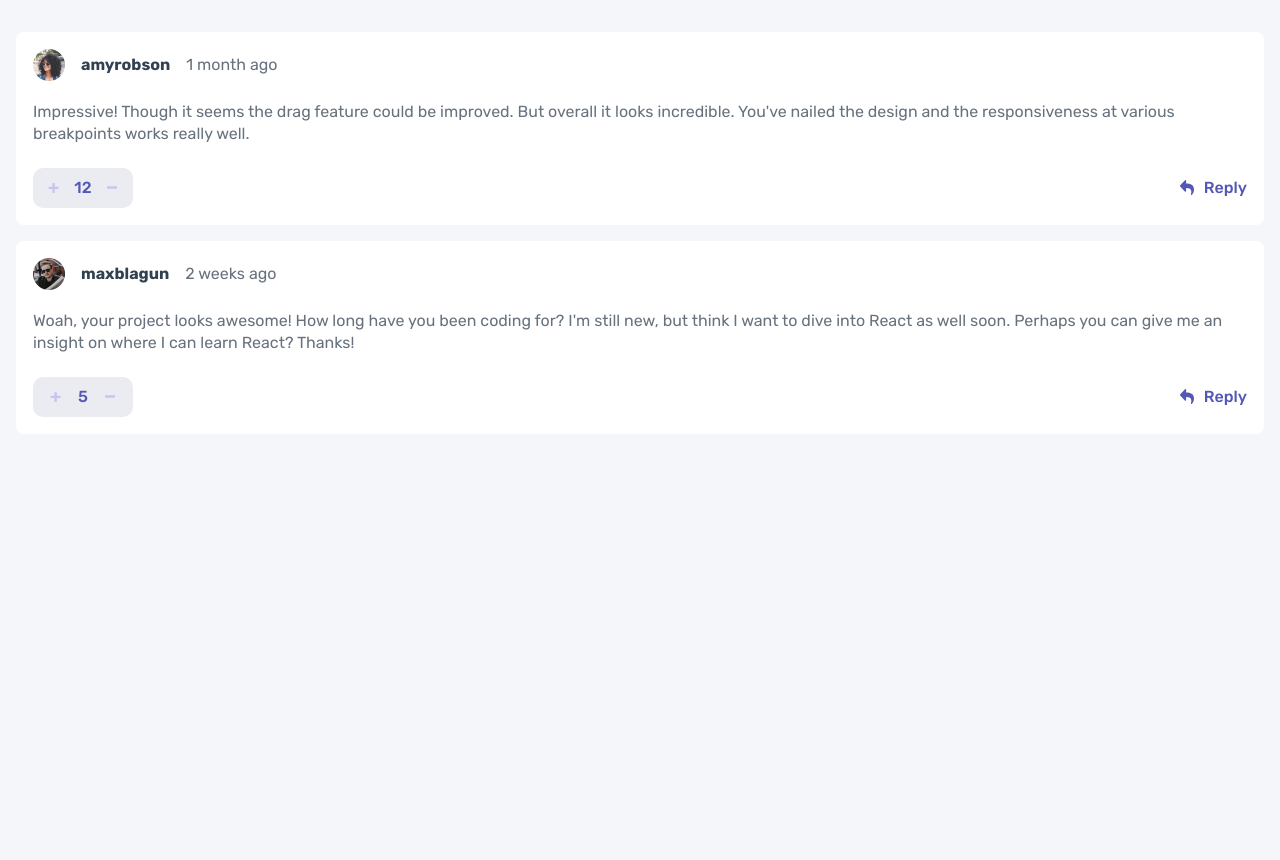
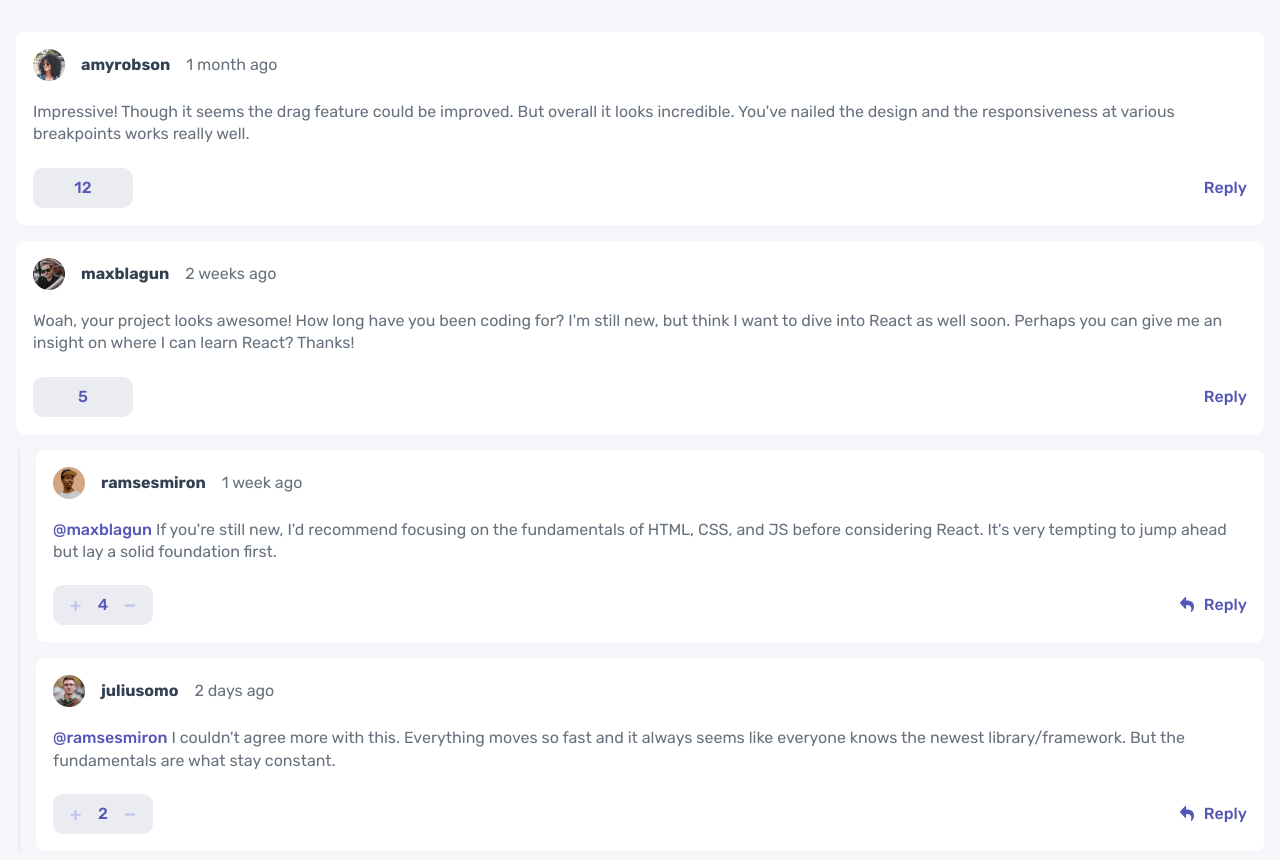
Before and after one commit to Rubendvb/interactive-comments-section-main, a React (Vite) app: page / in a window 1280 px wide. Shown: the top 860 px of the page. Before the commit the page ends 800 px from the top, so only its background shows below. Built offline with nearby package versions, Linux system fonts and the light colour scheme.

Commit message:
criando componente card

```diff
--- a/src/assets/sass/App.scss
+++ b/src/assets/sass/App.scss
@@ -40,6 +40,11 @@
       font-weight: 300;
       color: v.$Grayish-Blue;
       line-height: 1.4;
+
+      &-replyinTo {
+        color: v.$Moderate-blue;
+        font-weight: 500;
+      }
     }
   }
 
@@ -77,3 +82,12 @@
     }
   }
 }
+
+.containerReply {
+  margin-left: 1.125rem;
+  border-left: solid 2px v.$Light-gray;
+}
+
+.cardd {
+  color: blue;
+}
--- /dev/null
+++ b/src/components/Card/index.tsx
@@ -0,0 +1,88 @@
+import { IComments } from "../../pages/App";
+
+import Plus from "/src/assets/images/icon-plus.svg";
+import Minus from "/src/assets/images/icon-minus.svg";
+import Reply from "/src/assets/images/icon-reply.svg";
+
+export default function Card({
+  id,
+  user,
+  createdAt,
+  content,
+  score,
+  replies,
+}: IComments) {
+  return (
+    <div key={id}>
+      <div className="card">
+        <div className="card__header">
+          <img
+            src={user.image.png}
+            alt={user.username}
+            className="card__header--img"
+          />
+          <span className="card__header--name">{user.username}</span>
+          <span className="card__header--date">{createdAt}</span>
+        </div>
+        <div className="card__main">
+          <p className="card__main--paragraph">{content}</p>
+        </div>
+        <div className="card__footer">
+          <div className="card__footer--point">
+            {/* <img src={Plus} alt="" /> */}
+            <span className="card__footer--point-number">{score}</span>
+            {/* <img src={Minus} alt="" /> */}
+          </div>
+          <div className="card__footer--reply">
+            {/* <img src={Reply} alt="" /> */}
+            <div className="card__footer--reply-text">Reply</div>
+          </div>
+        </div>
+      </div>
+
+      <div className="containerReply">
+        {replies.map((reply) => {
+          return (
+            <div className="card" key={reply.id}>
+              <div className="card__header">
+                <img
+                  src={reply.user.image.png}
+                  alt={reply.user.username}
+                  className="card__header--img"
+                />
+                <span className="card__header--name">
+                  {reply.user.username}
+                </span>
+                <span className="card__header--date">{reply.createdAt}</span>
+              </div>
+
+              <div className="card__main">
+                <p className="card__main--paragraph">
+                  <span className="card__main--paragraph-replyinTo">
+                    @{reply.replyingTo}
+                  </span>{" "}
+                  {reply.content}
+                </p>
+              </div>
+
+              <div className="card__footer">
+                <div className="card__footer--point">
+                  <img src={Plus} alt="" />
+                  <span className="card__footer--point-number">
+                    {reply.score}
+                  </span>
+                  <img src={Minus} alt="" />
+                </div>
+
+                <div className="card__footer--reply">
+                  <img src={Reply} alt="" />
+                  <div className="card__footer--reply-text">Reply</div>
+                </div>
+              </div>
+            </div>
+          );
+        })}
+      </div>
+    </div>
+  );
+}
--- a/src/pages/App.tsx
+++ b/src/pages/App.tsx
@@ -1,60 +1,50 @@
 import { useEffect, useState } from "react";
-
-import Plus from "/src/assets/images/icon-plus.svg";
-import Minus from "/src/assets/images/icon-minus.svg";
-import Reply from "/src/assets/images/icon-reply.svg";
 
 import "/src/assets/sass/App.scss";
 
 import data from "../data/data.json";
+import Card from "../components/Card";
 
-type IComments = typeof data["comments"][1];
+export type IComments = typeof data["comments"][1];
 
 function App() {
-  const [comments, setComments] = useState<IComments[]>(data["comments"]);
+  const [comments, setComments] = useState<IComments[]>([]);
+
+  const loadComments = () => {
+    setComments(data["comments"]);
+  };
+
+  // const item = comments[0];
+
+  // const comment1 = {
+  //   id: 5,
+  //   content:
+  //     "If you're still new, I'd recommend focusing on the fundamentals of HTML, CSS, and JS before considering React. It's very tempting to jump ahead but lay a solid foundation first.",
+  //   createdAt: "1 week ago",
+  //   score: 4,
+  //   replyingTo: "maxblagun",
+  //   user: {
+  //     image: {
+  //       png: "assets/avatars/image-ramsesmiron.png",
+  //       webp: "assets/avatars/image-ramsesmiron.webp",
+  //     },
+  //     username: "ramsesmiron",
+  //   },
+  // };
+
+  // item.replies.push(comment1);
 
   useEffect(() => {
     localStorage.setItem("comments", JSON.stringify(comments));
-  }, [comments]);
+
+    loadComments();
+  }, []);
 
   return (
     <div className="containerApp">
       {comments &&
         comments.map((comment) => {
-          return (
-            <div className="card" key={comment.id}>
-              <div className="card__header">
-                <img
-                  src={comment.user.image.png}
-                  alt={comment.user.username}
-                  className="card__header--img"
-                />
-                <span className="card__header--name">
-                  {comment.user.username}
-                </span>
-                <span className="card__header--date">{comment.createdAt}</span>
-              </div>
-
-              <div className="card__main">
-                <p className="card__main--paragraph">{comment.content}</p>
-              </div>
-
-              <div className="card__footer">
-                <div className="card__footer--point">
-                  <img src={Plus} alt="" />
-                  <span className="card__footer--point-number">
-                    {comment.score}
-                  </span>
-                  <img src={Minus} alt="" />
-                </div>
-
-                <div className="card__footer--reply">
-                  <img src={Reply} alt="" />
-                  <div className="card__footer--reply-text">Reply</div>
-                </div>
-              </div>
-            </div>
-          );
+          return <Card key={comment.id} {...comment} />;
         })}
     </div>
   );
```
Also changed, not shown: src/@types/comments.d.ts (added).
